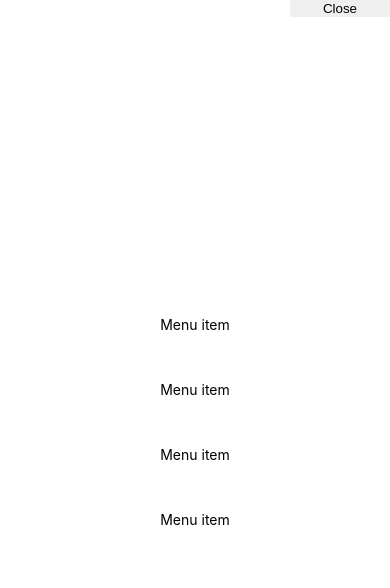
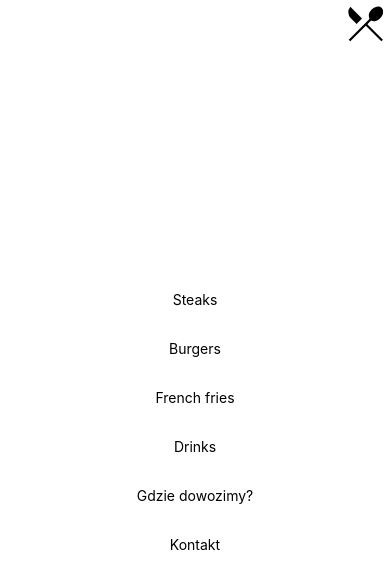
Before and after one commit to Anastasiya999/steak-house, a React (Create React App) app: page / in a window 390 px wide. Both pictures are taken after a click on the picture 35 px from the left and 46 px from the top of the page. Shown: the top 588 px of the page. Built offline with nearby package versions, Linux system fonts and the light colour scheme.

Commit message:
made responsive navbar

```diff
--- a/src/components/Menu/Menu.module.scss
+++ b/src/components/Menu/Menu.module.scss
@@ -1,10 +1,14 @@
 .root {
+  position: relative;
+  display: block;
   ul {
     display: flex;
+    gap: 2rem;
   }
 
   @media (max-width: 1400px) {
-    display: none;
+    position: fixed;
+    left: -900px;
   }
 }
 
@@ -18,19 +22,21 @@
   align-items: center;
 
   background-color: white;
+  opacity: 1;
 
   ul {
     flex-direction: column;
-    gap: 3rem;
+    align-items: center;
   }
 
   width: 100%;
   height: 100%;
 
-  button {
+  img[role="button"] {
     position: absolute;
-    width: 100px;
+
     top: 0px;
     right: 0px;
   }
+  transition: all 0.5s ease-in-out;
 }
--- a/src/components/Menu/index.jsx
+++ b/src/components/Menu/index.jsx
@@ -4,12 +4,20 @@ import styles from "./Menu.module.scss";
 export default function Menu({ isMenuOpen, onClick }) {
   return (
     <div className={[styles.root, isMenuOpen && styles.mobile].join(" ")}>
-      {isMenuOpen && <button onClick={() => onClick()}>Close</button>}
+      {isMenuOpen && (
+        <img
+          role="button"
+          src="/assets/menu_close.svg"
+          onClick={() => onClick()}
+        />
+      )}
       <ul>
-        <li>Menu item</li>
-        <li>Menu item</li>
-        <li>Menu item</li>
-        <li>Menu item</li>
+        <li>Steaks</li>
+        <li>Burgers</li>
+        <li>French fries</li>
+        <li>Drinks</li>
+        <li>Gdzie dowozimy?</li>
+        <li>Kontakt</li>
       </ul>
     </div>
   );
--- /dev/null
+++ b/src/components/NavBar/IconButton.jsx
@@ -0,0 +1,11 @@
+import React from "react";
+import styles from "./NavBar.module.scss";
+
+export default function IconButton({ src, title }) {
+  return (
+    <div className={styles.iconBtn}>
+      <img src={src} />
+      <span>{title}</span>
+    </div>
+  );
+}
--- a/src/components/NavBar/NavBar.module.scss
+++ b/src/components/NavBar/NavBar.module.scss
@@ -1,46 +1,26 @@
 .nav {
   font-size: 14px;
 
-  padding: 1.5em;
+  padding: 1.5em 1em;
 
   display: flex;
   justify-content: space-between;
   max-width: max(calc(100vw - 300px), 700px);
   margin: 0 auto;
-
-  &Logo {
-    max-height: 2em;
-  }
+  overflow-x: hidden;
 
   &Left,
   &Right {
     display: flex;
     align-items: center;
-    gap: 1rem;
+    gap: clamp(1rem, 0.5rem + 2vw, 4rem);
   }
 
   &Right {
-    &Item {
-      display: flex;
-      flex-direction: column;
-      align-items: center;
-      gap: 0.3em;
-
-      img {
-        height: 15px;
-      }
-    }
-
     button {
-      display: flex;
-      flex-direction: column;
-      justify-content: center;
-      align-items: center;
-      gap: 0.3em;
-
       background-color: rgba(146, 3, 3, 1);
 
-      padding: 0.8em 1.7em;
+      padding: 0.8em 1.4em;
 
       font-family: inherit;
       color: white;
@@ -60,3 +40,16 @@
     }
   }
 }
+
+/*-----------------IconButton-----------------*/
+
+.iconBtn {
+  display: flex;
+  flex-direction: column;
+  align-items: center;
+  gap: 0.3em;
+
+  img {
+    height: 15px;
+  }
+}
--- a/src/components/NavBar/index.jsx
+++ b/src/components/NavBar/index.jsx
@@ -1,5 +1,6 @@
 import React from "react";
 import Menu from "../Menu";
+import IconButton from "./IconButton";
 
 import styles from "./NavBar.module.scss";
 
@@ -18,23 +19,20 @@ export default function NavBar() {
           onClick={toggleMenu}
           className={styles.navMenu}
         />
-        <img src="/assets/l.png" className={styles.navLogo} />
+        <img
+          src="/assets/l.png"
+          srcset="/assets/l@2x.png 2x"
+          alt="steak house logo"
+          className={styles.navLogo}
+        />
         <Menu isMenuOpen={isMenuOpen} onClick={toggleMenu} />
       </div>
 
       <div className={styles.navRight}>
-        <div className={styles.navRightItem}>
-          <img src="/assets/mojekonto.svg" />
-          <span>Moje konto</span>
-        </div>
-        <div className={styles.navRightItem}>
-          <img src="/assets/koszyk.svg" />
-          <span>Koszyk</span>
-        </div>
-
+        <IconButton title="Moje konto" src="/assets/mojekonto.svg" />
+        <IconButton title="Koszyk" src="/assets/koszyk.svg" />
         <button>
-          <img src="/assets/zamow_ikona.svg" />
-          <span>Zamów</span>
+          <IconButton title="Zamów" src="/assets/zamow_ikona.svg" />
         </button>
       </div>
     </nav>
```
Also changed, not shown: public/assets/menu_close.svg (added).
